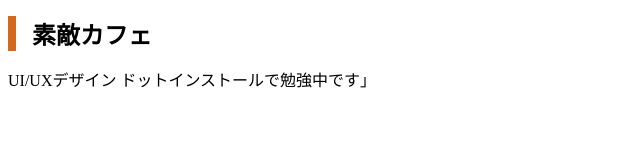
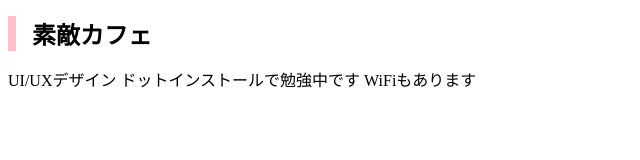
Before and after one commit to ShigemasaKatsuhiro/mycafe, a plain HTML site: page index.html in a window 1280 px wide. Shown: the whole page, without its empty margins (0-640 px from the left). Drawn offline with Linux system fonts and the light colour scheme.

Commit message:
Add files via upload

```diff
--- a/css/style.css
+++ b/css/style.css
@@ -1,5 +1,5 @@
 h1 {
   font-size: 24px;
   padding-left: 16px;
-  border-left: 8px solid chocolate;
+  border-left: 8px solid pink;
 }
--- a/index.html
+++ b/index.html
@@ -9,6 +9,6 @@
   <link rel="stylesheet" href="css/style.css">
 <body>
   <h1>素敵カフェ</h1>
-  <P>UI/UXデザイン ドットインストールで勉強中です」</P>
+  <P>UI/UXデザイン ドットインストールで勉強中です WiFiもあります</P>
 </body>
 </html>
```
